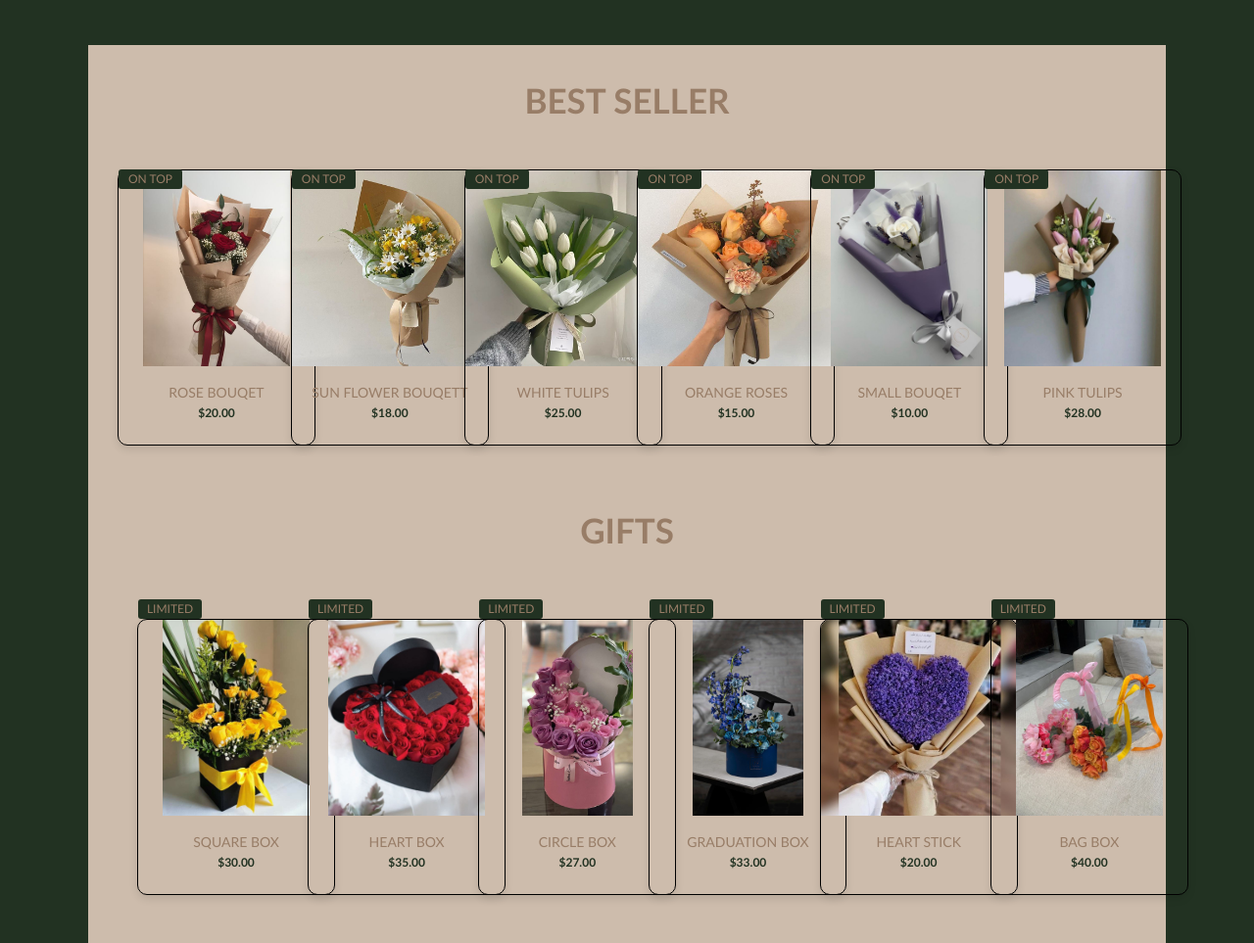
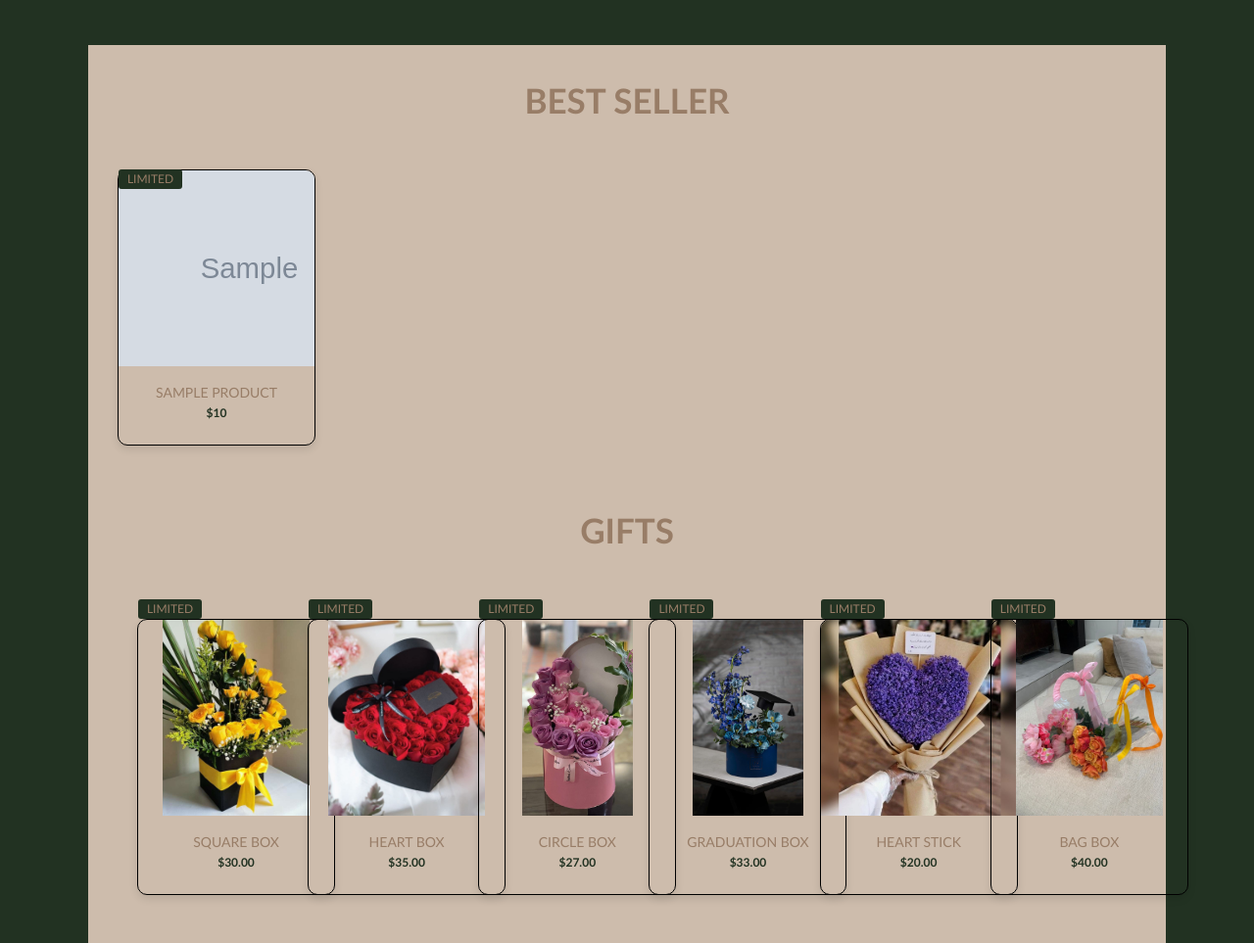
Before and after one commit to BlertaXheladini/Flower-Store, a PHP site: page /products.php in a window 1280 px wide. Shown: the part 528-1491 px from the top of the page at 98% size. Run offline with PHP 8.4, Linux system fonts and the light colour scheme; the visitor is signed in with stand-in values (Sample User, id 1); tables that the repository leaves empty or names only in its code hold one stand-in row (values such as "Sample post"); grey boxes marked "Sample" are stand-in pictures.

Commit message:
product crud on load

```diff
--- a/products.php
+++ b/products.php
@@ -1,3 +1,15 @@
+
+<?php
+session_start();
+
+    if (empty($_SESSION['username'])) {
+          header("Location: signin.php");
+}
+?>
+
+
+
+
 <!DOCTYPE html>
 <html lang="en">
 
@@ -134,77 +146,34 @@
         <div class="products">
             <div class="bestseller">
 
-                <div class="box">
-                    <img src="pictures/bestseller1.jpeg" alt="">
-                    <h4>Rose Bouqet</h4>
-                    <h5>$20.00</h5>
-                    <div class="top">
-                        <p>On Top</p>
-                    </div>
-                    <div class="bbtn">
-                        <a href="#">Add to cart</a>
-                    </div>
-                </div>
 
+                <?php
+        include 'connection.php';
 
-                <div class="box">
-                    <img src="pictures/bestseller2.jpeg" alt="">
-                    <h4>Sun Flower Bouqett</h4>
-                    <h5>$18.00</h5>
-                    <div class="top">
-                        <p>On Top</p>
-                    </div>
-                    <div class="bbtn">
-                        <a href="#">Add to cart</a>
-                    </div>
-                </div>
+        // Retrieve all products from the database
+        $sql = "SELECT * FROM products";
+        $result = $conn->query($sql);
 
-                <div class="box">
-                    <img src="pictures/bestseller3.jpeg" alt="">
-                    <h4>White Tulips</h4>
-                    <h5>$25.00</h5>
-                    <div class="top">
-                        <p>On Top</p>
-                    </div>
-                    <div class="bbtn">
-                        <a href="#">Add to cart</a>
-                    </div>
-                </div>
+        if ($result->num_rows > 0) {
+            while ($row = $result->fetch_assoc()) {
+                echo "<div class='box'>";
+                echo "<img src='pictures/{$row['picture']}' alt='{$row['name']}'>";
+                echo "<h4>{$row['name']}</h4>";
+                echo "<h5>\${$row['price']}</h5>";
+                echo "<div class='top'>";
+                echo "<p>Limited</p>";
+                echo "</div>";
+                echo "<div class='bbtn'>";
+                echo "<a href='#'>Add to cart</a>";
+                echo "</div>";
+                echo "</div>";
+            }
+        } else {
+            echo "<p>No products available.</p>";
+        }
 
-                <div class="box">
-                    <img src="pictures/bestseller4.jpeg" alt="">
-                    <h4>Orange Roses</h4>
-                    <h5>$15.00</h5>
-                    <div class="top">
-                        <p>On Top</p>
-                    </div>
-                    <div class="bbtn">
-                        <a href="#">Add to cart</a>
-                    </div>
-                </div>
-                <div class="box">
-                    <img src="pictures/bestseller5.jpeg" alt="">
-                    <h4>Small Bouqet</h4>
-                    <h5>$10.00</h5>
-                    <div class="top">
-                        <p>On Top</p>
-                    </div>
-                    <div class="bbtn">
-                        <a href="#">Add to cart</a>
-                    </div>
-                </div>
-
-                <div class="box">
-                    <img src="pictures/bestseller6.jpeg" alt="">
-                    <h4>Pink Tulips</h4>
-                    <h5>$28.00</h5>
-                    <div class="top">
-                        <p>On Top</p>
-                    </div>
-                    <div class="bbtn">
-                        <a href="#">Add to cart</a>
-                    </div>
-                </div>
+        $conn->close();
+        ?>
 
             </div>
             <h2>Gifts </h2>
--- a/signup.php
+++ b/signup.php
@@ -50,7 +50,6 @@ $conn->close();
 
 <head>
     <link rel="stylesheet" type="text/css" href="signIn.css" />
-    <script defer src="./signup.js"></script>
     <title>SignIn</title>
 </head>
 
@@ -59,7 +58,7 @@ $conn->close();
     <div class="container">
         <div class="forma signup">
             <h1>sign up to flariss store</h1>
-            <form id="form" action="insert_data.php" method="POST">
+            <form id="form" action="signup.php" method="POST">
                 <div class="inputi">
                     <input type="text" name="username" placeholder="Username">
                     <div class="error"></div>
```
Also changed, not shown: about.php (+10 -0 lines), admin/deleteproduct.php (added, +17 -0 lines), admin/insert.php (added, +51 -0 lines), admin/products.php (added, +89 -0 lines), admin/update.php (added, +52 -0 lines), editproducts.php (added, +18 -0 lines), home.php (+10 -0 lines), signout.php (added, +15 -0 lines), pictures/annie-spratt-tODXQIEAh9M-unsplash.jpg (deleted), pictures/bestseller2.jpeg (deleted), pictures/bestseller3.jpeg (deleted), pictures/bestseller4.jpeg (deleted), pictures/bestseller6.jpeg (deleted).
